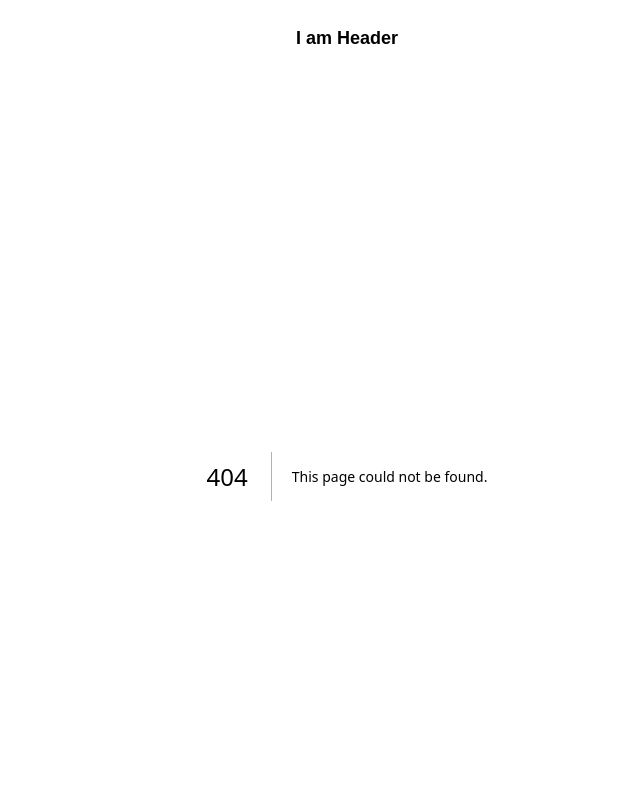
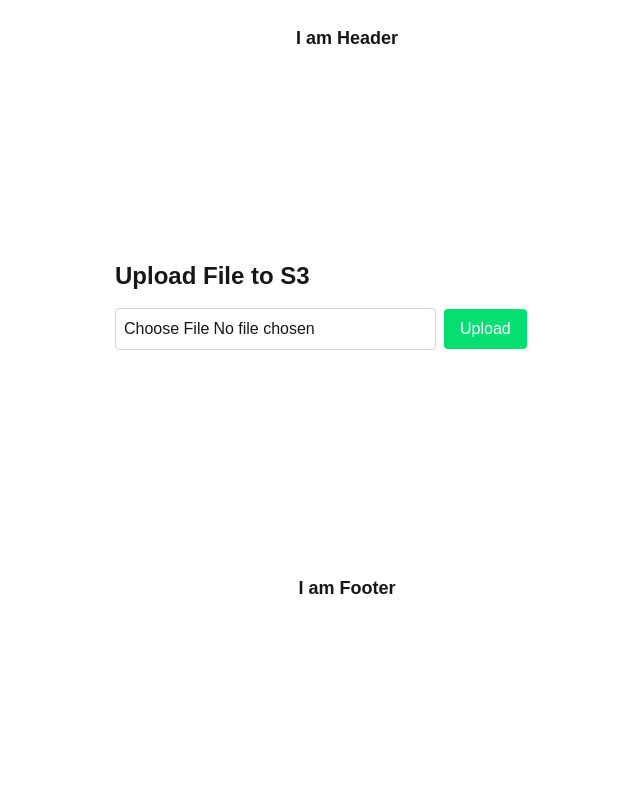
Before and after one commit to bishwothakuri/dacura-frontend, a Next.js app: page /document in a window 1280 px wide. Before the commit this address had no page. Shown: the top 800 px of the page, without its empty margins (293-933 px from the left). Built offline with nearby package versions, Linux system fonts and the light colour scheme; no server answers.

Commit message:
feat: upload document using signed url

```diff
--- /dev/null
+++ b/app/(public-routes)/document/page.tsx
@@ -0,0 +1,73 @@
+'use client';
+
+import { useState } from 'react';
+import axios from 'axios';
+import { API_ROUTES } from '@/constants/api';
+
+export default function UploadPage() {
+    const [file, setFile] = useState<File | null>(null);
+    const [status, setStatus] = useState('');
+    const [uploadedUrl, setUploadedUrl] = useState('');
+
+    const uploadFile = async () => {
+        if (!file) return alert('Please choose a file first');
+
+        try {
+            // Step 1: Get presigned URL
+            const response = await axios.get(
+                `${
+                    API_ROUTES.DOCUMENTS
+                }/generate-upload-url?fileName=${encodeURIComponent(file.name)}`
+            );
+            console.log('DATA: ', response.data);
+
+            // Step 2: Upload file directly to S3
+            const uploadResponse = await axios.put(
+                response.data.presigned_url,
+                {
+                    method: 'PUT',
+                    body: file,
+                }
+            );
+            console.log('UPLOAD RESPONSE', uploadResponse);
+            setStatus('File uploaded successfully!');
+        } catch (error) {
+            console.error('Error:', error);
+            setStatus('Upload failed!');
+        }
+    };
+
+    return (
+        <div className="max-w-lg mx-auto p-6 my-40">
+            <h1 className="text-2xl font-semibold mb-4">Upload File to S3</h1>
+
+            <input
+                type="file"
+                onChange={(e) => setFile(e.target.files?.[0] || null)}
+                className="mb-4 p-2 border border-gray-300 rounded"
+            />
+
+            <button
+                onClick={uploadFile}
+                className="mx-2 px-4 py-2 bg-green-400 text-white rounded"
+            >
+                Upload
+            </button>
+
+            {status && <p className="mt-4 text-gray-700">{status}</p>}
+
+            {uploadedUrl && (
+                <p className="mt-4">
+                    <strong>Uploaded File URL:</strong>{' '}
+                    <a
+                        className="text-blue-600 underline"
+                        href={uploadedUrl}
+                        target="_blank"
+                    >
+                        {uploadedUrl}
+                    </a>
+                </p>
+            )}
+        </div>
+    );
+}
--- a/constants/api.ts
+++ b/constants/api.ts
@@ -1,6 +1,10 @@
+const API_BASE_URL = process.env.NEXT_PUBLIC_API_ENDPOINT;
 const API_VERSION = '/api/v1';
+const API_BASE_URL_WITH_VERSION = `${API_BASE_URL}${API_VERSION}`;
+
 export const API_ROUTES = {
-    USERS: `${API_VERSION}/users`,
+    USERS: `${API_BASE_URL_WITH_VERSION}/users`,
+    DOCUMENTS: `${API_BASE_URL_WITH_VERSION}/documents`,
 };
 
 export const APP_PATHS = {
```
